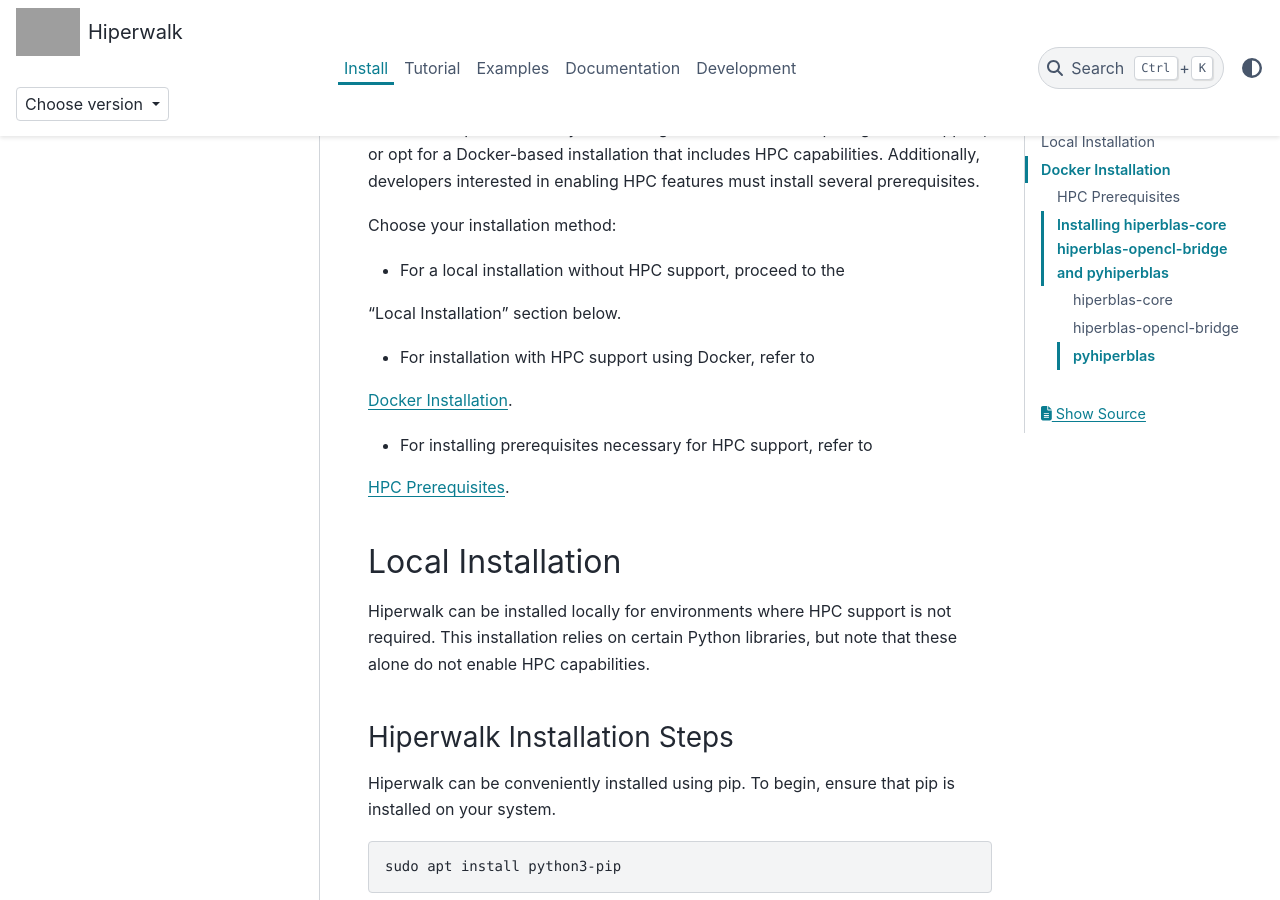
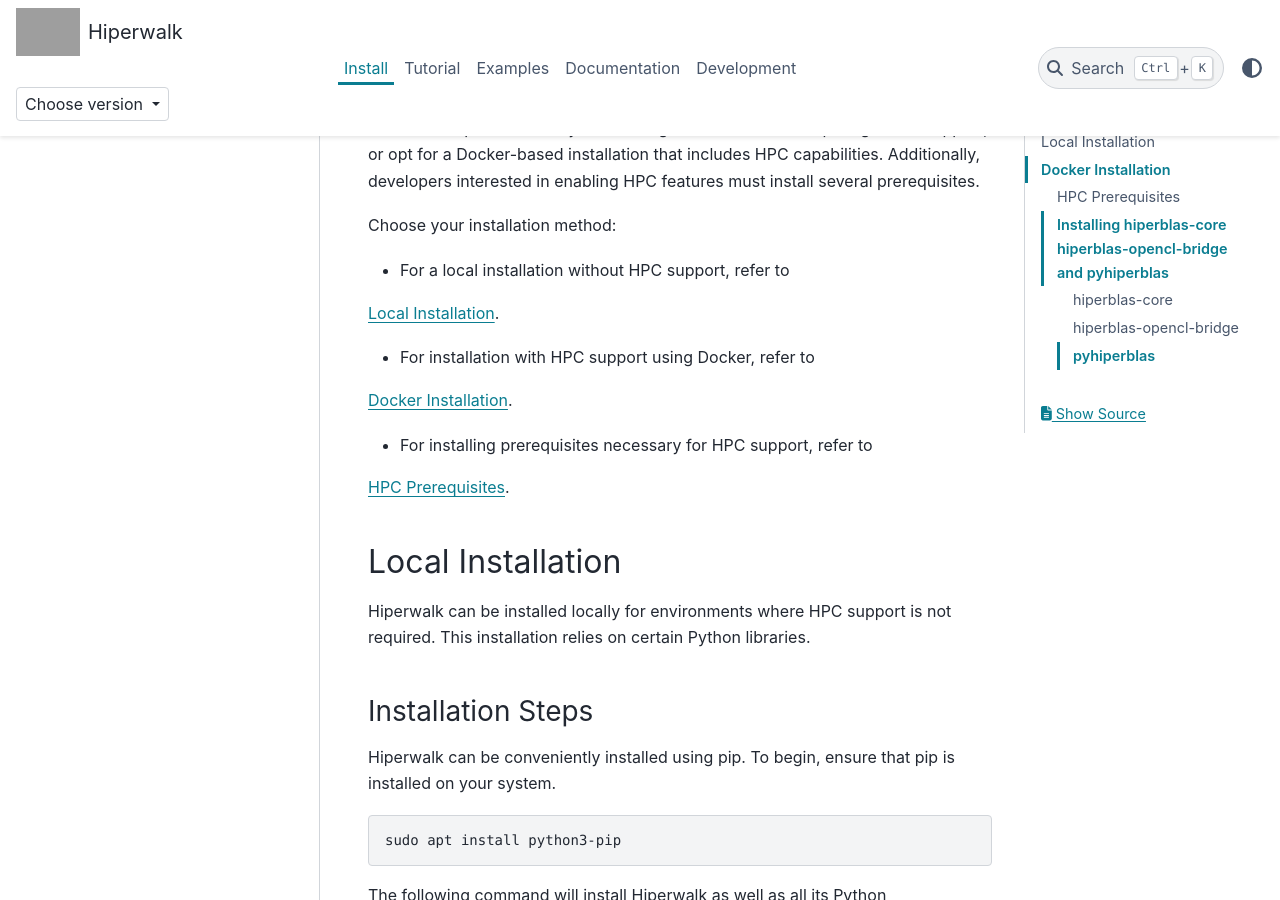
Before and after one commit to hiperwalk/hiperwalk, a Sphinx documentation site: the page built from docs/install/index.rst, in a window 1280 px wide and 900 px high, scrolled down 193 px. Built offline with Sphinx 7.4.7 and the PyData theme 0.15.4, drawn with Linux system fonts in a browser that asks for light colours; grey boxes are pictures that could not be loaded.

Commit message:
Update index.rst

```diff
--- a/docs/install/index.rst
+++ b/docs/install/index.rst
@@ -10,8 +10,8 @@ in enabling HPC features must install several prerequisites.
 
 Choose your installation method:
 
-- For a local installation without HPC support, proceed to the
-"Local Installation" section below.
+- For a local installation without HPC support, refer to
+:ref:`docs_local_installation`.
 
 - For installation with HPC support using Docker, refer to
 :ref:`docs_install_docker_installation`.
@@ -19,18 +19,20 @@ Choose your installation method:
 - For installing prerequisites necessary for HPC support, refer to
 :ref:`docs_install_hpc_prerequisites`.
 
+
+.. _docs_local_installation:
+
 ------------------
 Local Installation
 ------------------
 
 Hiperwalk can be installed locally for environments where HPC support
-is not required. This installation relies on certain Python libraries,
-but note that these alone do not enable HPC capabilities.
+is not required. This installation relies on certain Python libraries.
 
 .. _docs_install_hiperwalk:
 
-Hiperwalk Installation Steps
-============================
+Installation Steps
+==================
 
 Hiperwalk can be conveniently installed using pip.
 To begin, ensure that pip is installed on your system.
```
